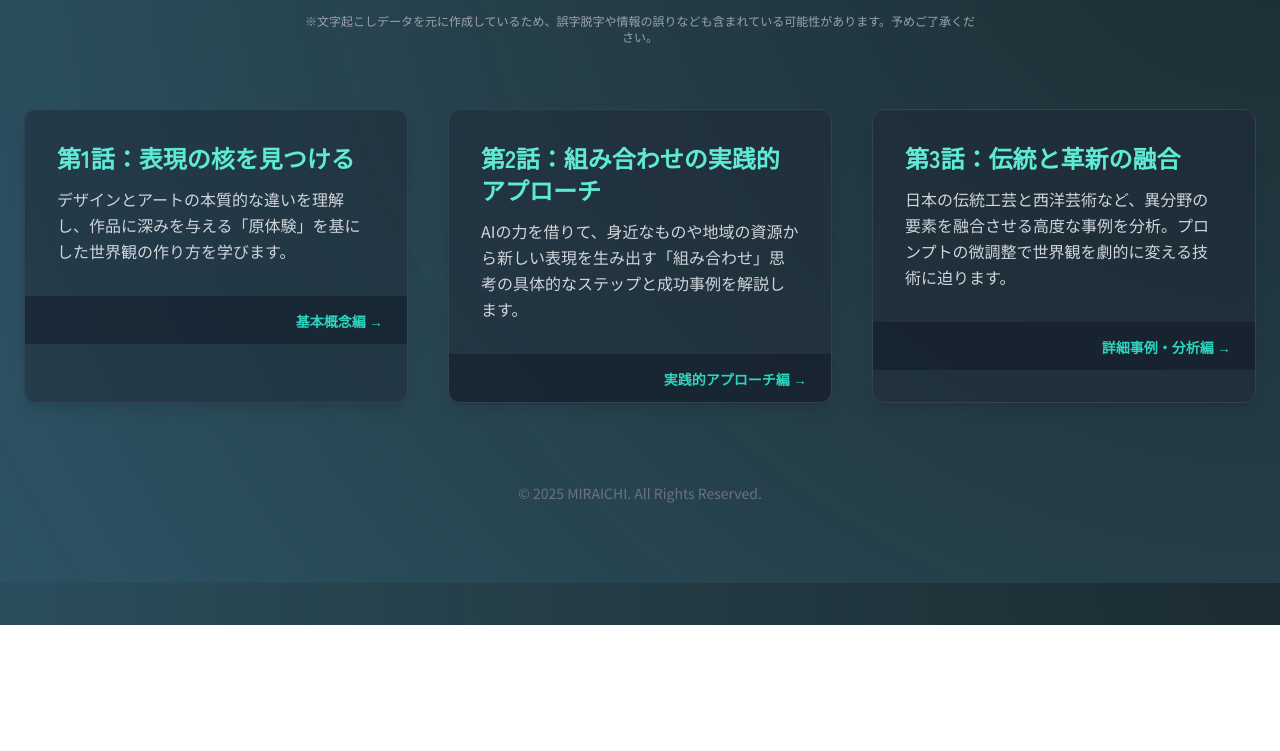
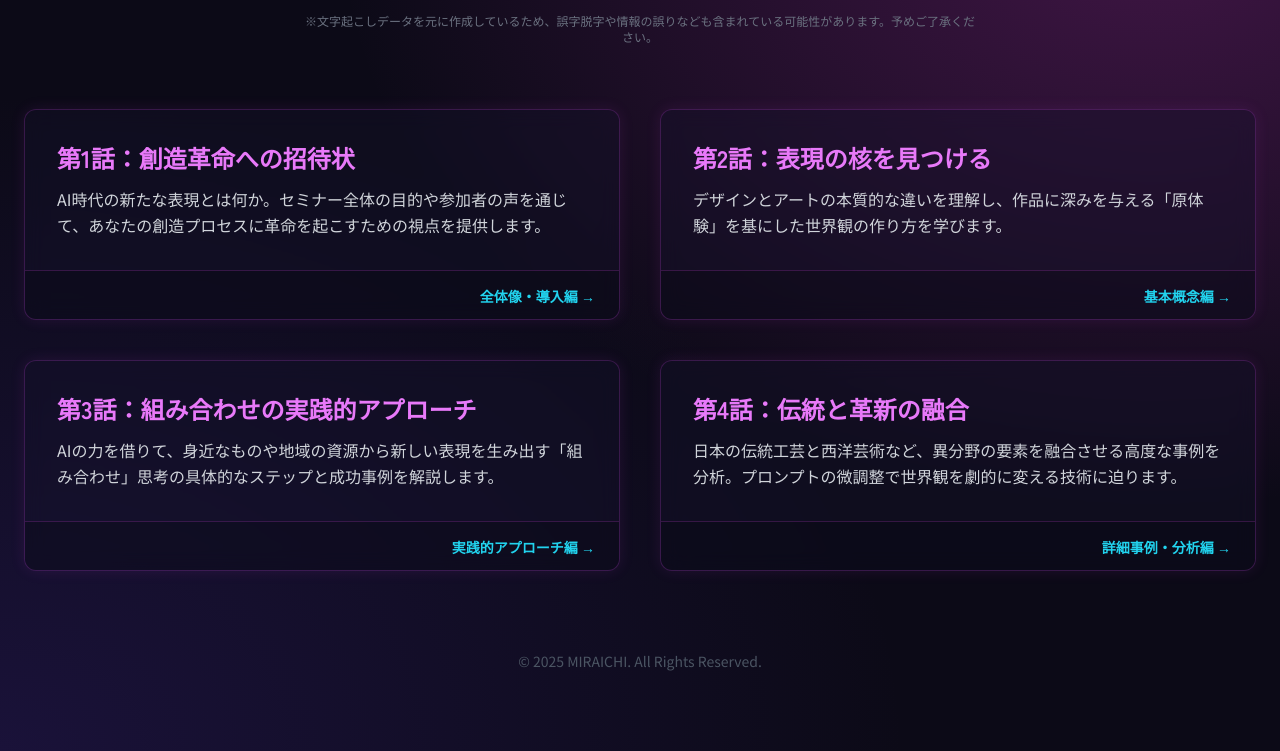
Before and after one commit to miraichi-ai/250912, a plain HTML site: page index.html in a window 1280 px wide. Shown: the part 175-926 px from the top of the page. Before the commit the page ends 800 px from the top, so only its background shows below. Drawn offline with nearby package versions, Linux system fonts and the light colour scheme.

Commit message:
Update index.html

```diff
--- a/index.html
+++ b/index.html
@@ -5,8 +5,10 @@
     <meta name="viewport" content="width=device-width, initial-scale=1.0">
     <title>自分だけの世界観を作る！画像生成AIの使い方 - まとめ図解リンク集</title>
 
+    <!-- Tailwind CSS CDN -->
     <script src="https://cdn.tailwindcss.com"></script>
 
+    <!-- Google Fonts -->
     <link rel="preconnect" href="https://fonts.googleapis.com">
     <link rel="preconnect" href="https://fonts.gstatic.com" crossorigin>
     <link href="https://fonts.googleapis.com/css2?family=Noto+Sans+JP:wght@400;700&family=Zen+Kaku+Gothic+New:wght@700;900&display=swap" rel="stylesheet">
@@ -14,18 +16,32 @@
     <style>
         body {
             font-family: 'Noto Sans JP', sans-serif;
-            background: radial-gradient(circle at 100% 0%, rgba(15, 32, 39, 0.95) 0%, rgba(32, 58, 67, 0.98) 50%, rgba(44, 83, 100, 1) 100%);
-            color: #E0E0E0;
+            background-color: #0c0a17;
+            background-image:
+                radial-gradient(at 0% 100%, hsla(253, 58%, 34%, 0.3) 0px, transparent 50%),
+                radial-gradient(at 90% 10%, hsla(303, 58%, 40%, 0.35) 0px, transparent 50%);
+            color: #d1d1d1;
         }
         h1, h2, h3, .card-title {
             font-family: 'Zen Kaku Gothic New', sans-serif;
         }
+        .text-glow {
+            text-shadow:
+                0 0 5px hsla(303, 100%, 80%, 0.7),
+                0 0 10px hsla(303, 100%, 80%, 0.5);
+        }
         .card {
-            transition: transform 0.3s ease-in-out, box-shadow 0.3s ease-in-out;
+            background: rgba(22, 19, 44, 0.4);
+            backdrop-filter: blur(10px);
+            -webkit-backdrop-filter: blur(10px);
+            border: 1px solid rgba(217, 70, 239, 0.2);
+            box-shadow: 0 0 15px rgba(217, 70, 239, 0.1);
+            transition: transform 0.3s ease, box-shadow 0.3s ease, border-color 0.3s ease;
         }
         .card:hover {
-            transform: translateY(-8px);
-            box-shadow: 0 20px 25px -5px rgba(0, 0, 0, 0.3), 0 10px 10px -5px rgba(0, 0, 0, 0.2);
+            transform: translateY(-10px) scale(1.02);
+            border-color: rgba(217, 70, 239, 0.6);
+            box-shadow: 0 0 35px rgba(217, 70, 239, 0.3), 0 15px 30px -10px rgba(0,0,0,0.5);
         }
     </style>
 </head>
@@ -34,47 +50,61 @@
     <div class="container mx-auto px-6 py-12 md:py-20">
 
         <header class="text-center mb-12 md:mb-16">
-            <h1 class="text-4xl md:text-5xl font-black text-white mb-4 tracking-wider">自分だけの世界観を作る！画像生成AIの使い方</h1>
-            <p class="text-lg text-teal-300 font-bold">（2025年9月12日） 🔸 まとめ図解リンク集</p>
-            <p class="text-xs text-gray-400 mt-4 max-w-2xl mx-auto">※文字起こしデータを元に作成しているため、誤字脱字や情報の誤りなども含まれている可能性があります。予めご了承ください。</p>
+            <h1 class="text-4xl md:text-5xl font-black text-white mb-4 tracking-wider text-glow">自分だけの世界観を作る！画像生成AIの使い方</h1>
+            <p class="text-lg text-cyan-300 font-bold">（2025年9月12日） 🔸 まとめ図解リンク集</p>
+            <p class="text-xs text-gray-500 mt-4 max-w-2xl mx-auto">※文字起こしデータを元に作成しているため、誤字脱字や情報の誤りなども含まれている可能性があります。予めご了承ください。</p>
         </header>
 
-        <main class="grid grid-cols-1 md:grid-cols-2 lg:grid-cols-3 gap-8 md:gap-10">
+        <main class="grid grid-cols-1 md:grid-cols-2 lg:grid-cols-2 gap-8 md:gap-10">
 
-            <a href="1-foundations-of-worldbuilding.html" class="card block bg-gray-800/50 backdrop-blur-sm border border-gray-700 rounded-xl overflow-hidden shadow-lg group">
+            <!-- Card 1 -->
+            <a href="1-seminar-overview.html" class="card block rounded-xl overflow-hidden group">
                 <div class="p-6 md:p-8">
-                    <h2 class="card-title text-2xl font-bold text-teal-300 mb-3 group-hover:text-teal-200 transition-colors duration-300">第1話：表現の核を見つける</h2>
-                    <p class="text-gray-300 leading-relaxed">デザインとアートの本質的な違いを理解し、作品に深みを与える「原体験」を基にした世界観の作り方を学びます。</p>
+                    <h2 class="card-title text-2xl font-bold text-fuchsia-400 mb-3 group-hover:text-fuchsia-300 transition-colors duration-300">第1話：創造革命への招待状</h2>
+                    <p class="text-gray-300 leading-relaxed">AI時代の新たな表現とは何か。セミナー全体の目的や参加者の声を通じて、あなたの創造プロセスに革命を起こすための視点を提供します。</p>
                 </div>
-                <div class="bg-gray-900/50 px-6 py-3 text-right">
-                    <span class="text-sm font-semibold text-teal-400 group-hover:text-white transition-colors duration-300">基本概念編 →</span>
+                <div class="bg-black/20 px-6 py-3 text-right border-t border-fuchsia-500/20">
+                    <span class="text-sm font-semibold text-cyan-400 group-hover:text-white transition-colors duration-300">全体像・導入編 →</span>
                 </div>
             </a>
 
-            <a href="2-practical-guide-to-combinations.html" class="card block bg-gray-800/50 backdrop-blur-sm border border-gray-700 rounded-xl overflow-hidden shadow-lg group">
+            <!-- Card 2 -->
+            <a href="2-foundations-of-worldbuilding.html" class="card block rounded-xl overflow-hidden group">
                 <div class="p-6 md:p-8">
-                    <h2 class="card-title text-2xl font-bold text-teal-300 mb-3 group-hover:text-teal-200 transition-colors duration-300">第2話：組み合わせの実践的アプローチ</h2>
-                    <p class="text-gray-300 leading-relaxed">AIの力を借りて、身近なものや地域の資源から新しい表現を生み出す「組み合わせ」思考の具体的なステップと成功事例を解説します。</p>
+                    <h2 class="card-title text-2xl font-bold text-fuchsia-400 mb-3 group-hover:text-fuchsia-300 transition-colors duration-300">第2話：表現の核を見つける</h2>
+                    <p class="text-gray-300 leading-relaxed">デザインとアートの本質的な違いを理解し、作品に深みを与える「原体験」を基にした世界観の作り方を学びます。</p>
                 </div>
-                <div class="bg-gray-900/50 px-6 py-3 text-right">
-                    <span class="text-sm font-semibold text-teal-400 group-hover:text-white transition-colors duration-300">実践的アプローチ編 →</span>
+                <div class="bg-black/20 px-6 py-3 text-right border-t border-fuchsia-500/20">
+                    <span class="text-sm font-semibold text-cyan-400 group-hover:text-white transition-colors duration-300">基本概念編 →</span>
                 </div>
             </a>
 
-            <a href="3-advanced-case-studies.html" class="card block bg-gray-800/50 backdrop-blur-sm border border-gray-700 rounded-xl overflow-hidden shadow-lg group">
+            <!-- Card 3 -->
+            <a href="3-practical-guide-to-combinations.html" class="card block rounded-xl overflow-hidden group">
                 <div class="p-6 md:p-8">
-                    <h2 class="card-title text-2xl font-bold text-teal-300 mb-3 group-hover:text-teal-200 transition-colors duration-300">第3話：伝統と革新の融合</h2>
+                    <h2 class="card-title text-2xl font-bold text-fuchsia-400 mb-3 group-hover:text-fuchsia-300 transition-colors duration-300">第3話：組み合わせの実践的アプローチ</h2>
+                    <p class="text-gray-300 leading-relaxed">AIの力を借りて、身近なものや地域の資源から新しい表現を生み出す「組み合わせ」思考の具体的なステップと成功事例を解説します。</p>
+                </div>
+                <div class="bg-black/20 px-6 py-3 text-right border-t border-fuchsia-500/20">
+                    <span class="text-sm font-semibold text-cyan-400 group-hover:text-white transition-colors duration-300">実践的アプローチ編 →</span>
+                </div>
+            </a>
+
+            <!-- Card 4 -->
+            <a href="4-advanced-case-studies.html" class="card block rounded-xl overflow-hidden group">
+                <div class="p-6 md:p-8">
+                    <h2 class="card-title text-2xl font-bold text-fuchsia-400 mb-3 group-hover:text-fuchsia-300 transition-colors duration-300">第4話：伝統と革新の融合</h2>
                     <p class="text-gray-300 leading-relaxed">日本の伝統工芸と西洋芸術など、異分野の要素を融合させる高度な事例を分析。プロンプトの微調整で世界観を劇的に変える技術に迫ります。</p>
                 </div>
-                <div class="bg-gray-900/50 px-6 py-3 text-right">
-                    <span class="text-sm font-semibold text-teal-400 group-hover:text-white transition-colors duration-300">詳細事例・分析編 →</span>
+                <div class="bg-black/20 px-6 py-3 text-right border-t border-fuchsia-500/20">
+                    <span class="text-sm font-semibold text-cyan-400 group-hover:text-white transition-colors duration-300">詳細事例・分析編 →</span>
                 </div>
             </a>
 
         </main>
 
         <footer class="text-center mt-16 md:mt-20">
-            <p class="text-sm text-gray-500">&copy; 2025 MIRAICHI. All Rights Reserved.</p>
+            <p class="text-sm text-gray-600">&copy; 2025 MIRAICHI. All Rights Reserved.</p>
         </footer>
 
     </div>
```
